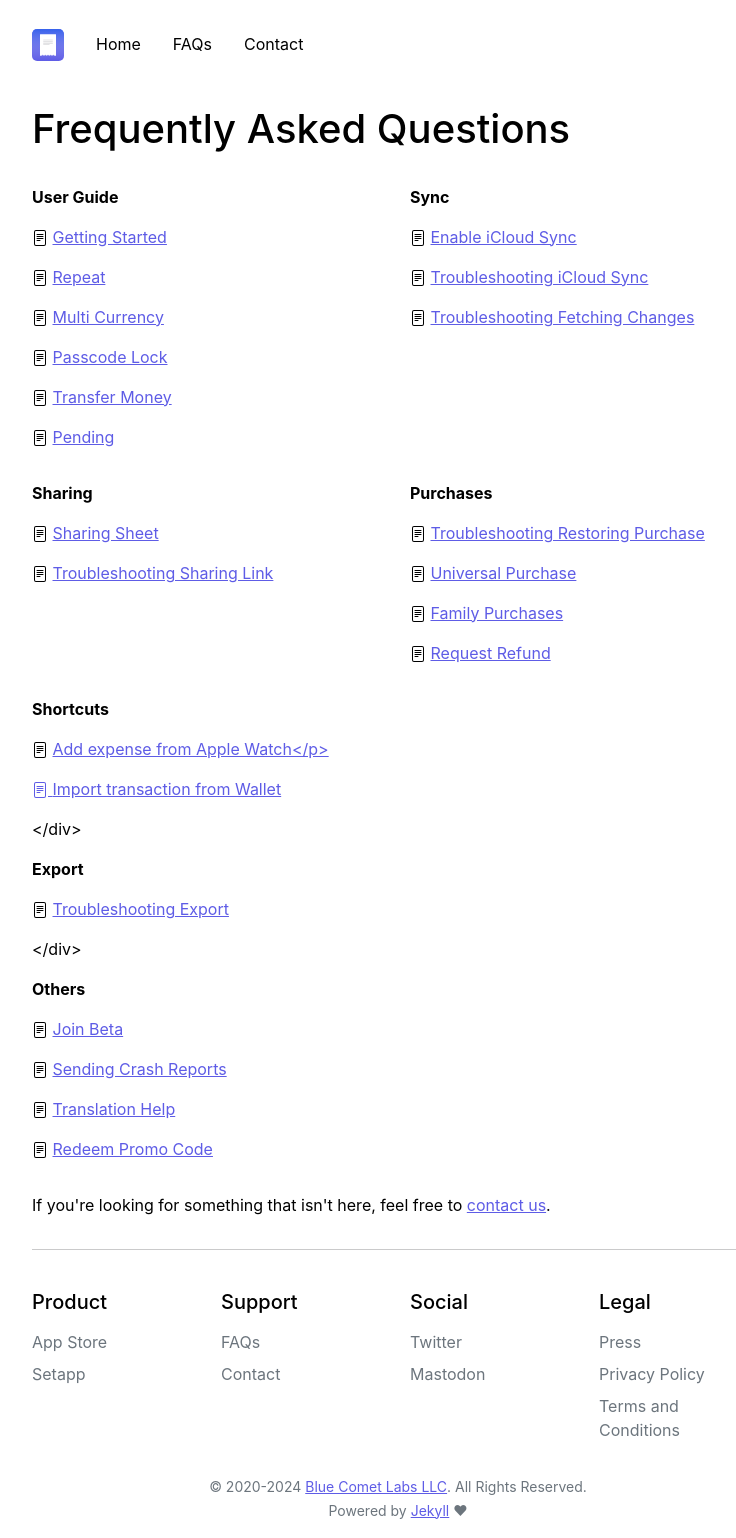
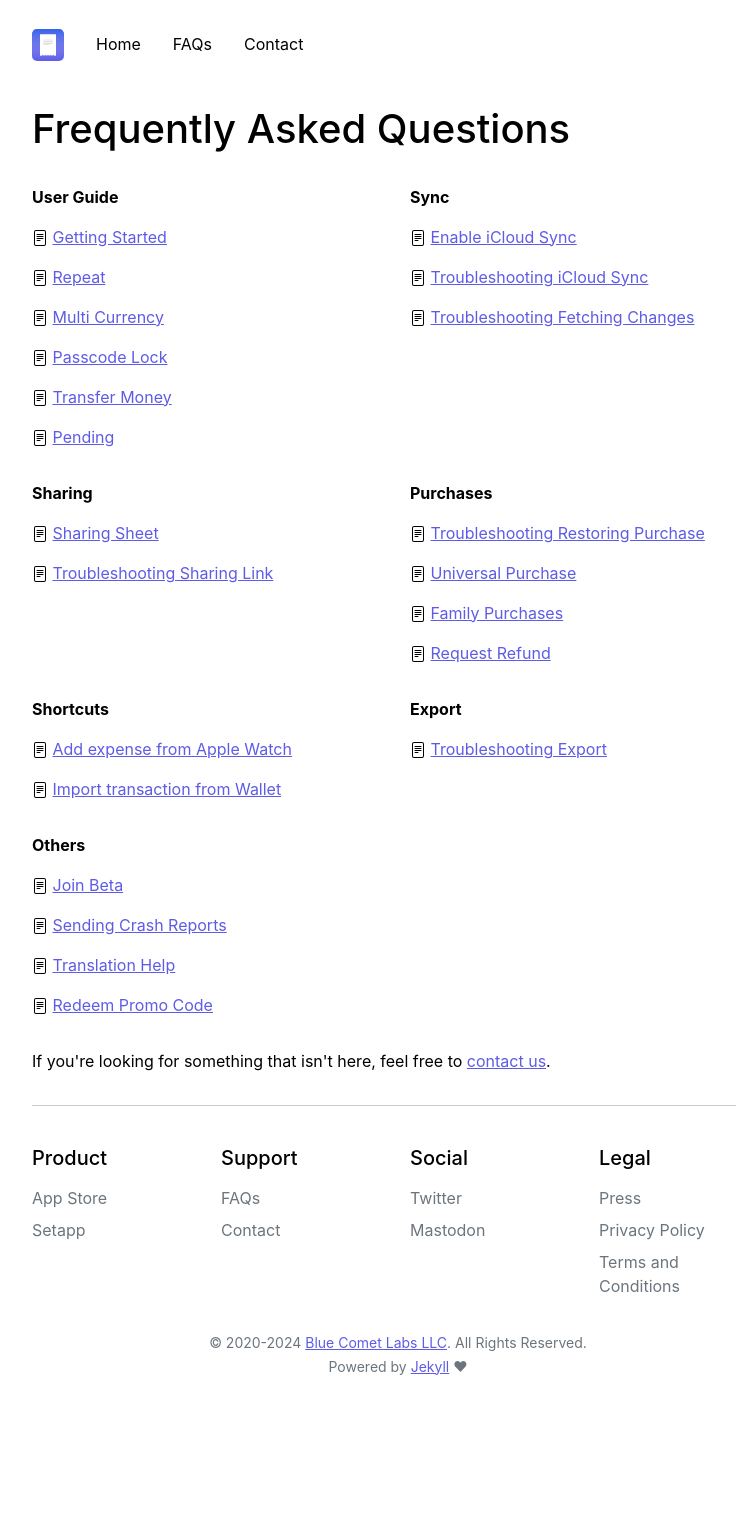
Before and after one commit to bluecometlabs/getexpenses.app, a Jekyll site: the page built from pages/faq.md, in a window 1280 px wide. Shown: the whole page, without its empty margins (242-978 px from the left). Built offline with Jekyll 4.4.1, drawn with Linux system fonts in a browser that asks for light colours; after the commit the page ends 1394 px from its top, so only the background shows below that.

Commit message:
Fix faq page

```diff
--- a/pages/faq.md
+++ b/pages/faq.md
@@ -42,7 +42,7 @@
 <div class="row">
     <div class="col-sm">
         <p><strong>Shortcuts</strong></p>
-        <p>{% include icons/file-text.html %}<a href="/faq/add-expense-from-apple-watch">Add expense from Apple Watch</p>
+        <p>{% include icons/file-text.html %}<a href="/faq/add-expense-from-apple-watch">Add expense from Apple Watch</a></p>
         <p>{% include icons/file-text.html %}<a href="/faq/import-transaction-from-wallet">Import transaction from Wallet</a></p>
     </div>
         <div class="col-sm">
```
